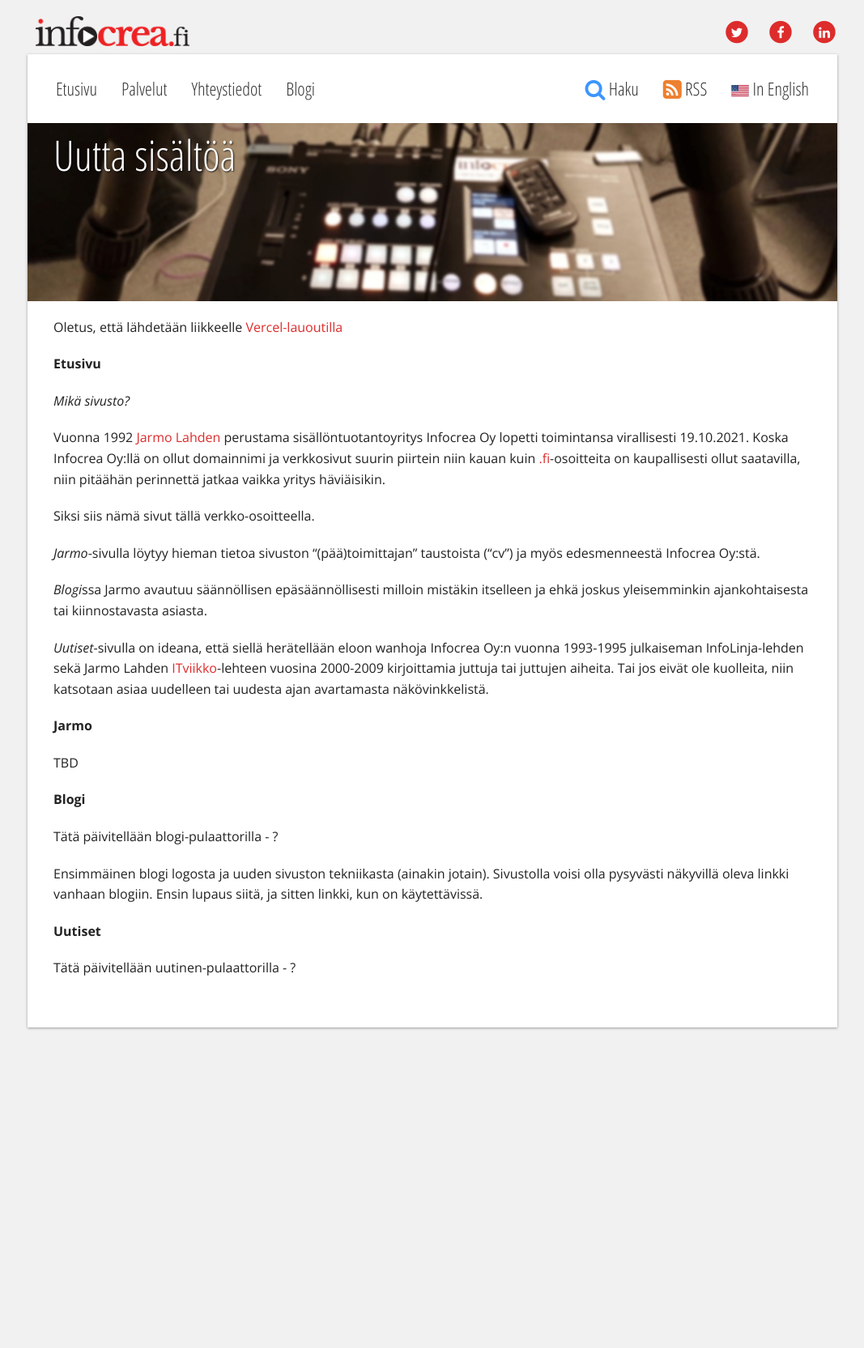
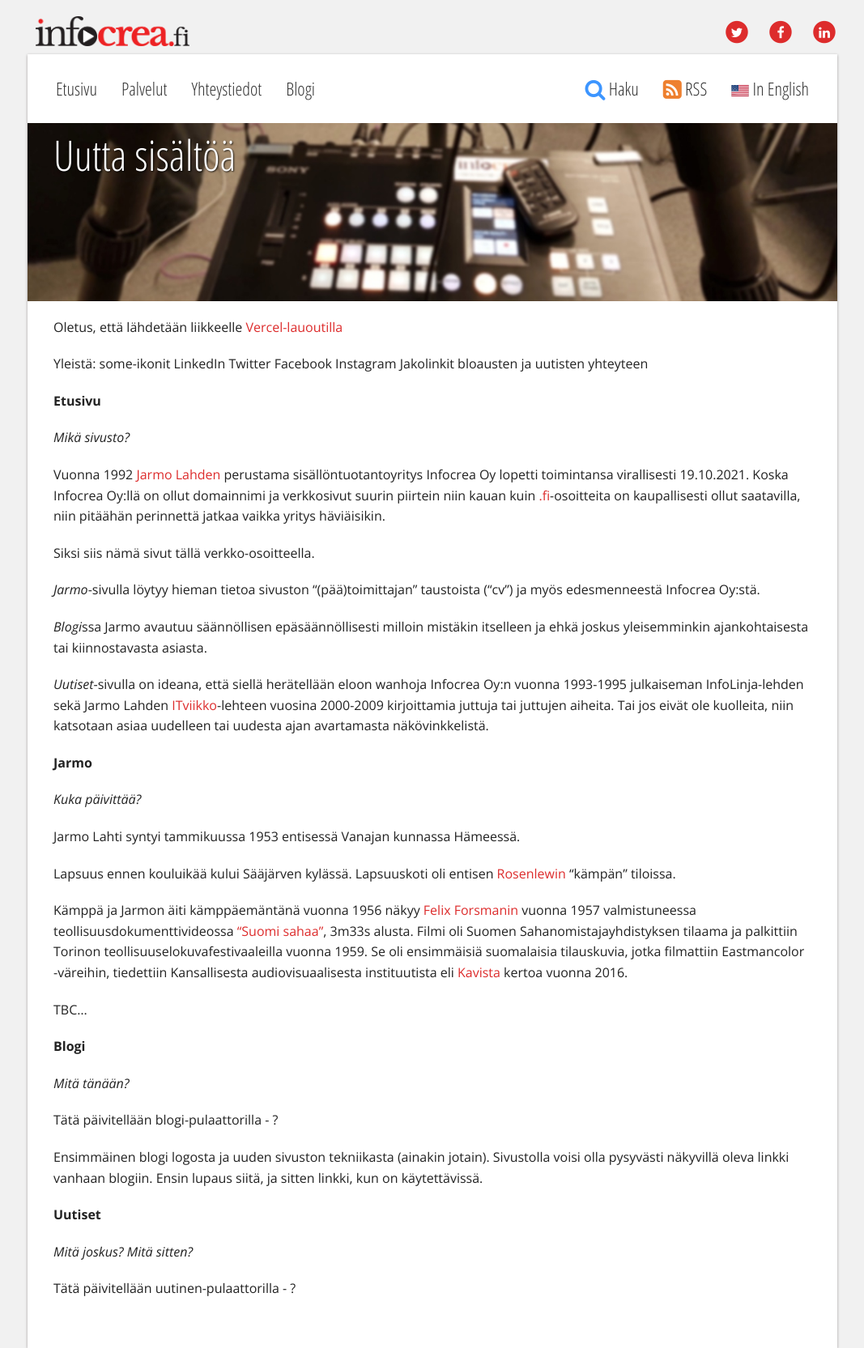
Before and after one commit to Pyppe/infocrea.fi, a Jekyll site: the page built from uutta-sisaltoa.md, in a window 1280 px wide. Shown: the whole page at 81% size, without its empty margins (106-1173 px from the left). Built offline with Jekyll 4.4.1, drawn with Linux system fonts in a browser that asks for light colours.

Commit message:
uutta sisältöä 2

```diff
--- a/uutta-sisaltoa.md
+++ b/uutta-sisaltoa.md
@@ -6,6 +6,9 @@ title: "Uutta sisältöä"
 ---
 
 Oletus, että lähdetään liikkeelle [Vercel-lauoutilla](https://jarmolahti-fi.vercel.app/)
+
+Yleistä: some-ikonit LinkedIn Twitter Facebook Instagram
+Jakolinkit bloausten ja uutisten yhteyteen
 
 **Etusivu**
 
@@ -24,10 +27,19 @@ Siksi siis nämä sivut tällä verkko-osoitteella.
 
 **Jarmo**
 
-TBD
+*Kuka päivittää?*
 
+Jarmo Lahti syntyi tammikuussa 1953 entisessä Vanajan kunnassa Hämeessä.
+
+Lapsuus ennen kouluikää kului Sääjärven kylässä. Lapsuuskoti oli entisen [Rosenlewin](https://fi.wikipedia.org/wiki/Rosenlew) "kämpän" tiloissa.
+
+Kämppä ja Jarmon äiti kämppäemäntänä vuonna 1956 näkyy [Felix Forsmanin](https://www.hs.fi/muistot/art-2000002627634.html) vuonna 1957 valmistuneessa teollisuusdokumenttivideossa ["Suomi sahaa"](https://elonet.finna.fi/Record/kavi.elonet_elokuva_612441), 3m33s alusta. Filmi oli Suomen Sahanomistajayhdistyksen tilaama ja palkittiin Torinon teollisuuselokuvafestivaaleilla vuonna 1959. Se oli ensimmäisiä suomalaisia tilauskuvia, jotka filmattiin Eastmancolor -väreihin, tiedettiin Kansallisesta audiovisuaalisesta instituutista eli [Kavista](https://kavi.fi/) kertoa vuonna 2016.
+
+TBC...
 
 **Blogi**
+
+*Mitä tänään?*
 
 Tätä päivitellään blogi-pulaattorilla - ?
 
@@ -36,4 +48,6 @@ Ensimmäinen blogi logosta ja uuden sivuston tekniikasta (ainakin jotain). Sivus
 
 **Uutiset**
 
+*Mitä joskus? Mitä sitten?*
+
 Tätä päivitellään uutinen-pulaattorilla - ?
```
